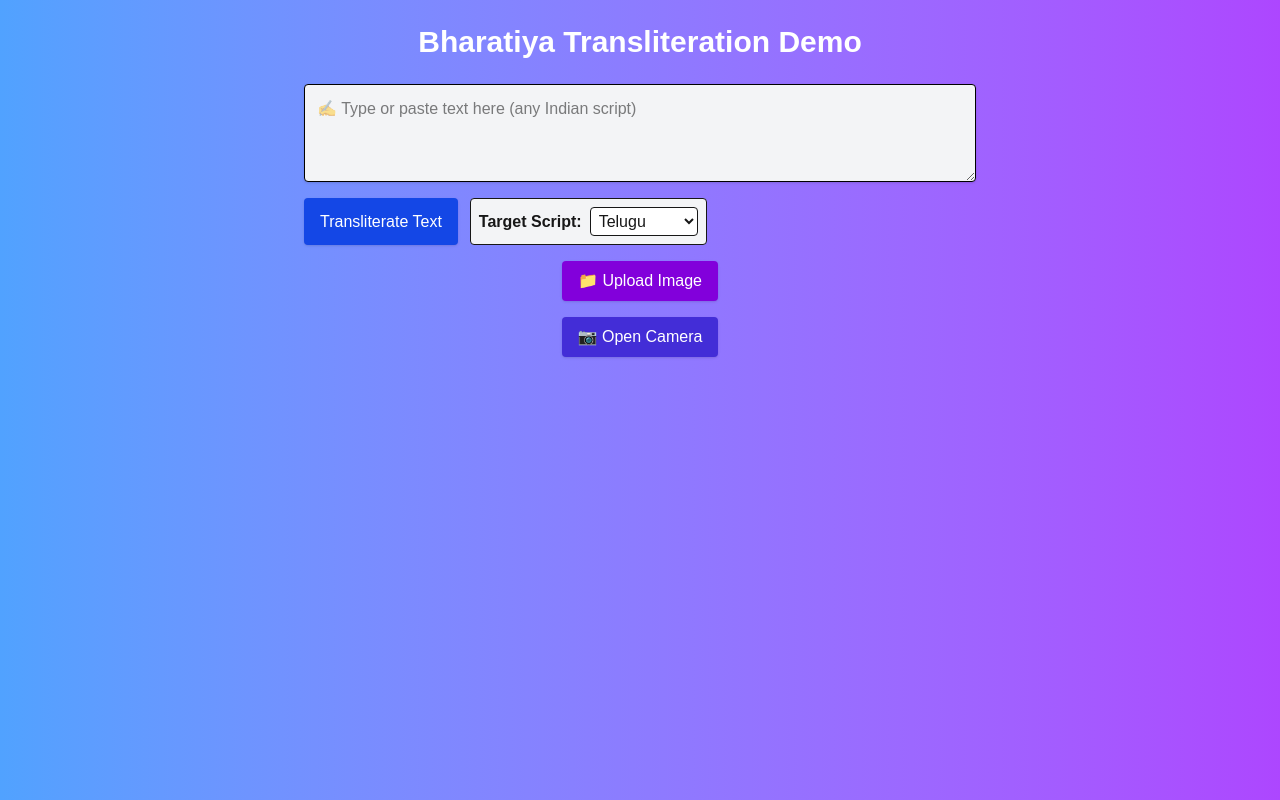
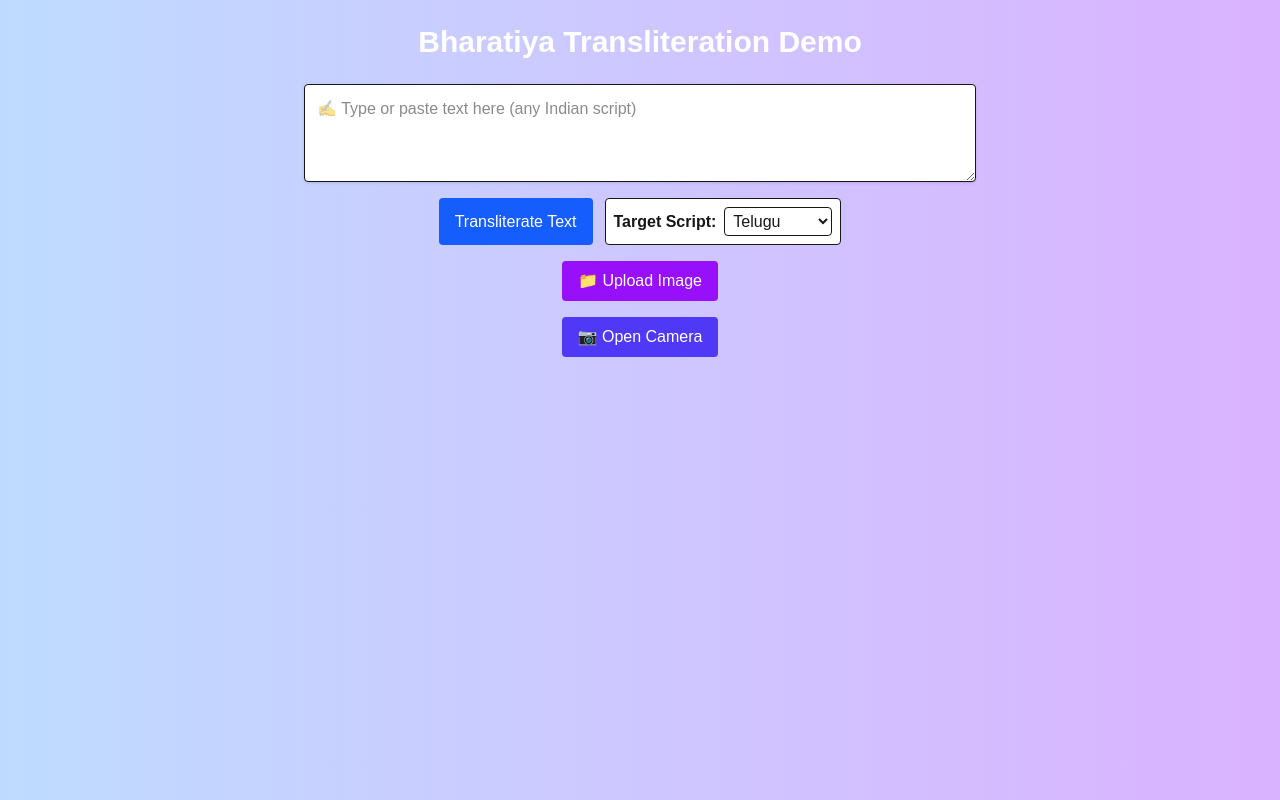
Before and after one commit to vivekm500/translit-frontend, a Next.js app: page / in a window 1280 px wide. Built offline with nearby package versions, Linux system fonts and the light colour scheme.

Commit message:
Update index.tsx

```diff
--- a/pages/index.tsx
+++ b/pages/index.tsx
@@ -1,26 +1,34 @@
 import { useState, useRef, useCallback } from "react";
-import Cropper from "react-easy-crop";
+import Cropper, { Area } from "react-easy-crop";
 import Webcam from "react-webcam";
 
+// Define backend result type
+interface TransliterationResult {
+  input: string;
+  detected_script: string;
+  transliterated_user: string;
+  transliterated_english: string;
+}
+
+// Crop area pixels type
+type CropArea = Area | null;
+
 export default function Home() {
-  const [textInput, setTextInput] = useState("");
-  const [target, setTarget] = useState("telugu");
-  const [result, setResult] = useState<any>(null);
-  const [loading, setLoading] = useState(false);
+  const [textInput, setTextInput] = useState<string>("");
+  const [target, setTarget] = useState<string>("telugu");
+  const [result, setResult] = useState<TransliterationResult | null>(null);
+  const [loading, setLoading] = useState<boolean>(false);
 
   const [imageUrl, setImageUrl] = useState<string | null>(null);
-  const [crop, setCrop] = useState({ x: 0, y: 0 });
-  const [zoom, setZoom] = useState(1);
-  const [croppedAreaPixels, setCroppedAreaPixels] = useState<any>(null);
+  const [crop, setCrop] = useState<{ x: number; y: number }>({ x: 0, y: 0 });
+  const [zoom, setZoom] = useState<number>(1);
+  const [croppedAreaPixels, setCroppedAreaPixels] = useState<CropArea>(null);
 
   const inputRef = useRef<HTMLInputElement | null>(null);
   const webcamRef = useRef<Webcam | null>(null);
-  const [cameraOpen, setCameraOpen] = useState(false);
-  const [facingMode, setFacingMode] = useState<"user" | "environment">(
-    "environment"
-  ); // 📷 rear by default
+  const [cameraOpen, setCameraOpen] = useState<boolean>(false);
 
-  const onCropComplete = useCallback((_c: any, croppedAreaPx: any) => {
+  const onCropComplete = useCallback((_c: Area, croppedAreaPx: Area) => {
     setCroppedAreaPixels(croppedAreaPx);
   }, []);
 
@@ -53,7 +61,7 @@ export default function Home() {
           body: JSON.stringify({ text: textInput, target }),
         }
       );
-      const data = await res.json();
+      const data: TransliterationResult = await res.json();
       setResult(data);
     } catch (err) {
       console.error(err);
@@ -70,10 +78,10 @@ export default function Home() {
       const resp = await fetch(imageUrl);
       const blob = await resp.blob();
 
-      let x = null,
-        y = null,
-        width = null,
-        height = null;
+      let x: number | null = null,
+        y: number | null = null,
+        width: number | null = null,
+        height: number | null = null;
       if (croppedAreaPixels) {
         x = Math.round(croppedAreaPixels.x);
         y = Math.round(croppedAreaPixels.y);
@@ -84,7 +92,7 @@ export default function Home() {
       const fd = new FormData();
       fd.append("image", blob, "upload.png");
       fd.append("target", target);
-      if (x !== null) {
+      if (x !== null && y !== null && width !== null && height !== null) {
         fd.append("x", String(x));
         fd.append("y", String(y));
         fd.append("width", String(width));
@@ -98,7 +106,7 @@ export default function Home() {
           body: fd,
         }
       );
-      const data = await res.json();
+      const data: TransliterationResult = await res.json();
       setResult(data);
     } catch (err) {
       console.error(err);
@@ -113,7 +121,10 @@ export default function Home() {
       const res = await fetch(`${process.env.NEXT_PUBLIC_API_URL}/speak`, {
         method: "POST",
         headers: { "Content-Type": "application/json" },
-        body: JSON.stringify({ text: result.transliterated_user, target }),
+        body: JSON.stringify({
+          text: result.transliterated_user,
+          target,
+        }),
       });
       if (!res.ok) return alert("TTS error");
       const blob = await res.blob();
@@ -127,8 +138,8 @@ export default function Home() {
   };
 
   return (
-    <div className="flex flex-col items-center min-h-screen p-4 sm:p-6 bg-gradient-to-r from-blue-400 to-purple-500">
-      <h1 className="text-2xl sm:text-3xl font-bold text-white mb-6 text-center">
+    <div className="flex flex-col items-center min-h-screen p-6 bg-gradient-to-r from-blue-200 to-purple-300">
+      <h1 className="text-3xl font-bold text-white mb-6">
         Bharatiya Transliteration Demo
       </h1>
 
@@ -137,23 +148,23 @@ export default function Home() {
         value={textInput}
         onChange={(e) => setTextInput(e.target.value)}
         placeholder="✍️ Type or paste text here (any Indian script)"
-        className="w-full max-w-2xl p-3 rounded border shadow mb-4 bg-gray-100 text-black"
+        className="w-full max-w-2xl p-3 rounded border shadow mb-4 bg-white"
         rows={3}
       />
-      <div className="flex flex-col sm:flex-row gap-3 mb-4 flex-wrap w-full max-w-2xl">
+      <div className="flex gap-3 mb-4 flex-wrap">
         <button
           onClick={handleTransliterateText}
-          className="px-4 py-2 bg-blue-700 text-white rounded shadow hover:bg-blue-800"
+          className="px-4 py-2 bg-blue-600 text-white rounded"
         >
           Transliterate Text
         </button>
 
-        <div className="border rounded p-2 bg-gray-100 flex items-center">
+        <div className="border rounded p-2 bg-white">
           <label className="font-semibold mr-2">Target Script:</label>
           <select
             value={target}
             onChange={(e) => setTarget(e.target.value)}
-            className="p-1 border rounded bg-white"
+            className="p-1 border rounded"
           >
             <option value="hindi">Hindi</option>
             <option value="english">English</option>
@@ -180,7 +191,7 @@ export default function Home() {
           className="hidden"
         />
         <button
-          className="px-4 py-2 bg-purple-700 text-white rounded shadow hover:bg-purple-800"
+          className="px-4 py-2 bg-purple-600 text-white rounded"
           onClick={() => inputRef.current?.click()}
         >
           📁 Upload Image
@@ -191,36 +202,25 @@ export default function Home() {
       <div className="mb-4">
         {!cameraOpen ? (
           <button
-            className="px-4 py-2 bg-indigo-700 text-white rounded shadow hover:bg-indigo-800"
+            className="px-4 py-2 bg-indigo-600 text-white rounded"
             onClick={() => setCameraOpen(true)}
           >
             📷 Open Camera
           </button>
         ) : (
-          <div className="flex flex-col items-center gap-2">
+          <div className="flex flex-col items-center">
             <Webcam
               audio={false}
               ref={webcamRef}
               screenshotFormat="image/jpeg"
-              videoConstraints={{ facingMode }}
-              className="rounded shadow"
+              width={320}
             />
-            <div className="flex gap-2">
+            <div className="flex gap-2 mt-2">
               <button
                 className="px-4 py-2 bg-green-600 text-white rounded"
                 onClick={captureFromWebcam}
               >
                 Capture Photo
-              </button>
-              <button
-                className="px-4 py-2 bg-yellow-600 text-white rounded"
-                onClick={() =>
-                  setFacingMode((prev) =>
-                    prev === "user" ? "environment" : "user"
-                  )
-                }
-              >
-                🔄 Switch Camera
               </button>
               <button
                 className="px-4 py-2 bg-red-600 text-white rounded"
@@ -236,7 +236,7 @@ export default function Home() {
       {/* Cropper */}
       {imageUrl && (
         <div className="mb-4 w-full max-w-2xl">
-          <div className="relative w-full h-64 bg-black rounded">
+          <div className="relative w-full h-64 bg-black">
             <Cropper
               image={imageUrl}
               crop={crop}
@@ -247,15 +247,15 @@ export default function Home() {
               onCropComplete={onCropComplete}
             />
           </div>
-          <div className="flex gap-3 mt-3 flex-wrap">
+          <div className="flex gap-3 mt-3">
             <button
-              className="px-4 py-2 bg-pink-600 text-white rounded shadow hover:bg-pink-700"
+              className="px-4 py-2 bg-pink-600 text-white rounded"
               onClick={handleProcessImage}
             >
               {loading ? "Processing..." : "Process Cropped Region"}
             </button>
             <button
-              className="px-4 py-2 bg-gray-600 text-white rounded shadow hover:bg-gray-700"
+              className="px-4 py-2 bg-gray-500 text-white rounded"
               onClick={() => setImageUrl(null)}
             >
               Clear Image
@@ -266,7 +266,7 @@ export default function Home() {
 
       {/* Results */}
       {result && (
-        <div className="mt-6 bg-gray-100 text-black p-4 rounded shadow w-full max-w-2xl">
+        <div className="mt-6 bg-white p-4 rounded shadow w-full max-w-2xl">
           <h2 className="font-bold mb-2">Result</h2>
           <p>
             <strong>Detected script:</strong> {result.detected_script}
@@ -282,7 +282,7 @@ export default function Home() {
             <strong>English (IAST):</strong> {result.transliterated_english}
           </p>
           <button
-            className="mt-3 px-4 py-2 bg-green-700 text-white rounded shadow hover:bg-green-800"
+            className="mt-3 px-4 py-2 bg-green-600 text-white rounded"
             onClick={handleSpeak}
           >
             🔊 Speak
```
